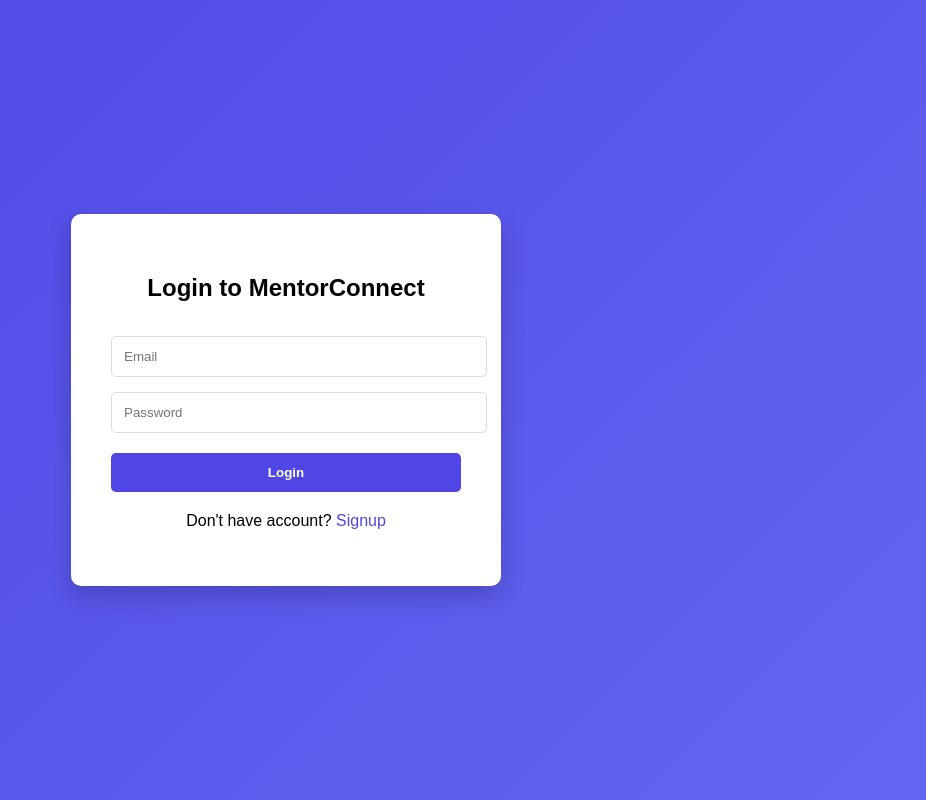
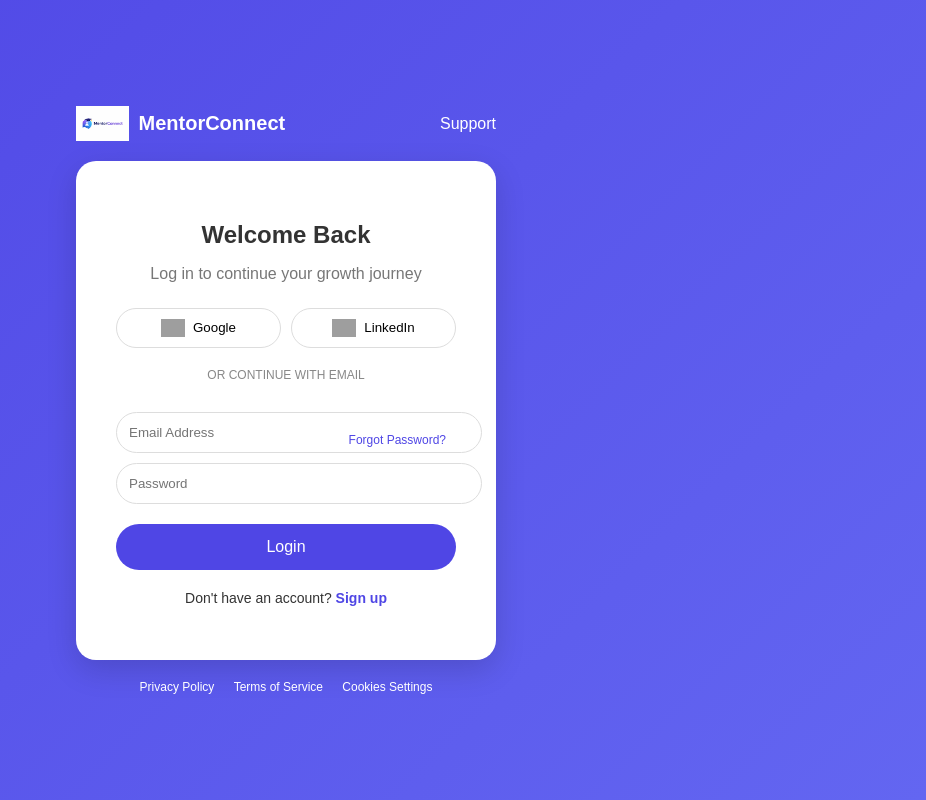
Before and after one commit to amitjetwani74-prog/mentor-connect, a website: page public/login.html in a window 1280 px wide. Shown: the whole page, without its empty margins (354-1280 px from the left). Drawn offline with Linux system fonts and the light colour scheme; grey boxes are pictures that could not be loaded.

Commit message:
updated login page UI

```diff
--- a/public/css/auth.css
+++ b/public/css/auth.css
@@ -1,63 +1,152 @@
 body{
 margin:0;
 font-family:Arial;
+background:linear-gradient(135deg,#4f46e5,#6366f1);
 height:100vh;
-
 display:flex;
 justify-content:center;
 align-items:center;
-
-background:linear-gradient(135deg,#4f46e5,#6366f1);
+color:#333;
 }
 
-/* CARD */
+.login-page{
+width:420px;
+}
 
-.auth-container{
+.login-header{
+display:flex;
+justify-content:space-between;
+align-items:center;
+margin-bottom:20px;
+color:white;
+}
+
+.logo{
+display:flex;
+align-items:center;
+font-weight:bold;
+font-size:20px;
+}
+
+.logo img{
+height:35px;
+margin-right:10px;
+}
+
+.support{
+color:white;
+cursor:pointer;
+}
+
+
+.login-card{
 background:white;
 padding:40px;
-border-radius:10px;
-width:350px;
-
-box-shadow:0 10px 25px rgba(0,0,0,0.2);
-
+border-radius:20px;
+box-shadow:0 10px 30px rgba(0,0,0,0.15);
 text-align:center;
 }
 
-/* INPUT */
+.login-card h2{
+margin-bottom:5px;
+}
+
+.subtitle{
+color:#777;
+margin-bottom:25px;
+}
+
+
+.social-login{
+display:flex;
+gap:10px;
+margin-bottom:20px;
+}
+
+.social-login button{
+flex:1;
+padding:10px;
+border-radius:25px;
+border:1px solid #ddd;
+background:white;
+cursor:pointer;
+display:flex;
+align-items:center;
+justify-content:center;
+gap:8px;
+}
+
+.social-login img{
+height:18px;
+}
+
+
+.divider{
+margin:20px 0;
+font-size:12px;
+color:#888;
+position:relative;
+}
+
+.divider span{
+background:white;
+padding:0 10px;
+}
+
 
 input{
 width:100%;
 padding:12px;
-margin-top:15px;
-
+margin-top:10px;
+border-radius:25px;
 border:1px solid #ddd;
-border-radius:5px;
+outline:none;
 }
 
-/* BUTTON */
+.password-box{
+position:relative;
+}
 
-button{
+.forgot{
+font-size:12px;
+position:absolute;
+right:10px;
+top:-20px;
+color:#4f46e5;
+cursor:pointer;
+}
+
+.login-btn{
 width:100%;
-padding:12px;
 margin-top:20px;
-
+padding:14px;
+border:none;
+border-radius:25px;
 background:#4f46e5;
 color:white;
+font-size:16px;
+cursor:pointer;
+}
 
-border:none;
-border-radius:5px;
+.signup-link{
+margin-top:20px;
+font-size:14px;
+}
 
-cursor:pointer;
+.signup-link a{
+color:#4f46e5;
+text-decoration:none;
 font-weight:bold;
 }
 
-/* LINK */
-
-p{
+.footer{
+text-align:center;
 margin-top:20px;
+font-size:12px;
+color:white;
 }
 
-a{
-color:#4f46e5;
-text-decoration:none;
+.footer a{
+margin:0 8px;
+cursor:pointer;
 }
--- /dev/null
+++ b/public/css/profile.css
@@ -0,0 +1,63 @@
+body{
+font-family:Arial;
+background:#f4f6fb;
+margin:0;
+}
+
+.profile-container{
+max-width:420px;
+margin:auto;
+padding:30px;
+text-align:center;
+}
+
+.profile-img{
+width:120px;
+height:120px;
+border-radius:50%;
+object-fit:cover;
+margin-bottom:10px;
+}
+
+.role{
+color:#5b5bf7;
+font-weight:bold;
+}
+
+.exp{
+color:#777;
+}
+
+.stats{
+display:flex;
+justify-content:space-between;
+margin:25px 0;
+}
+
+.stats div{
+background:white;
+padding:15px;
+border-radius:12px;
+flex:1;
+margin:5px;
+}
+
+.about{
+text-align:left;
+margin-top:20px;
+}
+
+.actions{
+margin-top:30px;
+}
+
+button{
+background:#5b5bf7;
+color:white;
+border:none;
+padding:14px 20px;
+border-radius:10px;
+cursor:pointer;
+width:100%;
+font-size:16px;
+}
--- a/public/login.html
+++ b/public/login.html
@@ -1,30 +1,84 @@
 <!DOCTYPE html>
 <html>
-
 <head>
 
-<title>Login</title>
+<title>Login - MentorConnect</title>
 <link rel="stylesheet" href="css/auth.css">
 
 </head>
 
 <body>
 
-<div class="auth-container">
+<div class="login-page">
 
-<h2>Login to MentorConnect</h2>
+<div class="login-header">
 
-<input id="email" placeholder="Email">
+<div class="logo">
+<img src="images/logo-icon.png">
+<span>MentorConnect</span>
+</div>
 
-<input id="password" type="password" placeholder="Password">
-
-<button onclick="login()">Login</button>
-
-<p>Don't have account? <a href="signup.html">Signup</a></p>
+<a class="support">Support</a>
 
 </div>
 
-<script src="js/app.js"></script>
+
+<div class="login-card">
+
+<h2>Welcome Back</h2>
+<p class="subtitle">Log in to continue your growth journey</p>
+
+
+<div class="social-login">
+
+<button class="google">
+<img src="https://cdn-icons-png.flaticon.com/512/300/300221.png">
+Google
+</button>
+
+<button class="linkedin">
+<img src="https://cdn-icons-png.flaticon.com/512/174/174857.png">
+LinkedIn
+</button>
+
+</div>
+
+
+<div class="divider">
+<span>OR CONTINUE WITH EMAIL</span>
+</div>
+
+
+<input type="email" placeholder="Email Address">
+
+<div class="password-box">
+<input type="password" placeholder="Password">
+<a class="forgot">Forgot Password?</a>
+</div>
+
+
+<button class="login-btn">
+Login
+</button>
+
+
+<p class="signup-link">
+Don't have an account?
+<a href="signup.html">Sign up</a>
+</p>
+
+</div>
+
+
+<div class="footer">
+
+<a>Privacy Policy</a>
+<a>Terms of Service</a>
+<a>Cookies Settings</a>
+
+</div>
+
+</div>
 
 </body>
 </html>
```
Also changed, not shown: public/mentor-profile.html (added, +83 -0 lines), public/mentors.html (+78 -13 lines).
